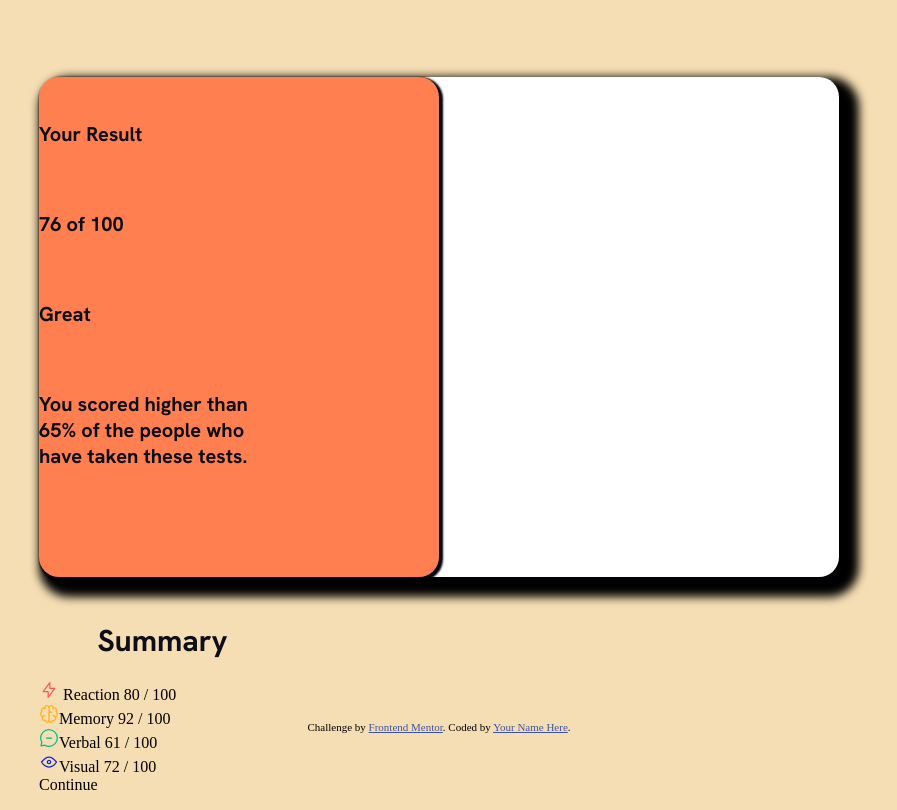
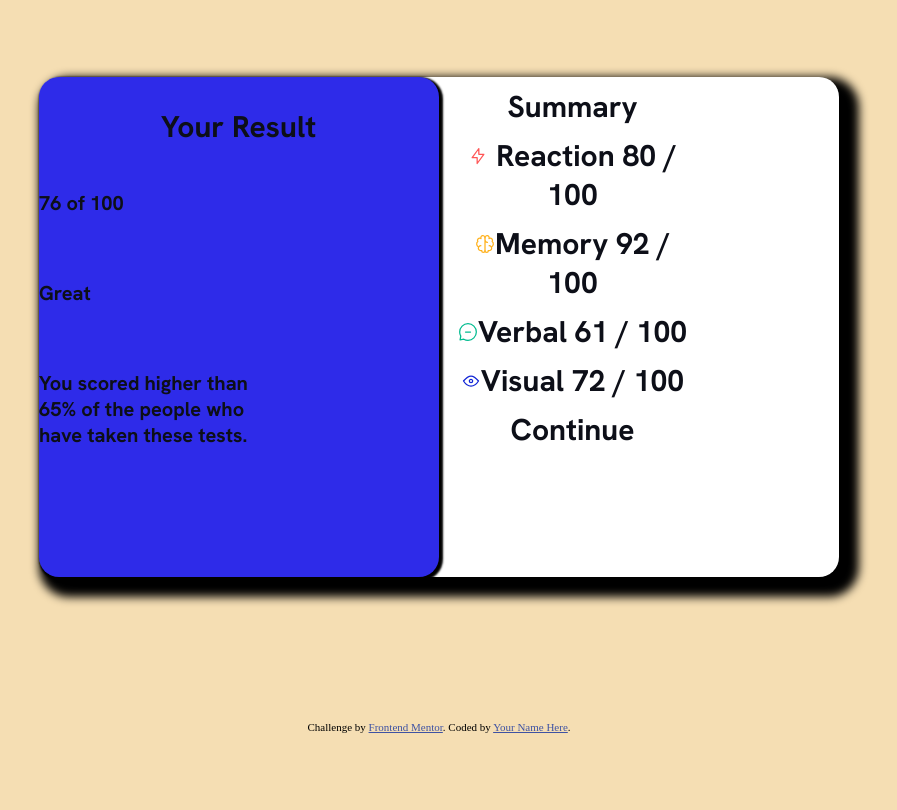
Before and after one commit to emamtz/results-summary-component-main, a plain HTML site: page index.html in a window 1280 px wide. Shown: the whole page, without its empty margins (206-1103 px from the left). Drawn offline with Linux system fonts and the light colour scheme.

Commit message:
file update

```diff
--- a/summary.css
+++ b/summary.css
@@ -26,26 +26,25 @@ body {
     box-shadow: 10px 10px 10px 10px;
 }
 .marco1 {
+    position: relative;
     border-radius: 20px;
     height: 500px;
     width: 400px;
-    background: coral;
+    background: hsl(252, 100%, 67%);
+    background: hsl(241, 81%, 54%);
     box-shadow: 2px 2px 2px 2px;
 }
 .text1 {
+    padding: 30px 10px 0px 122px;
     font-family: "Hanken Grotesk", sans-serif;
     font-weight: 600;
-    font-size: 20px;
-    cursor: pointer;
-    padding: 44px 0px 20px 0px;
+    font-size: 30px;
     color: #0d0f18;
-    width: 247px;
 }
 .text2 {
     font-family: "Hanken Grotesk", sans-serif;
     font-weight: 600;
     font-size: 20px;
-    cursor: pointer;
     padding: 44px 0px 20px 0px;
     color: #0d0f18;
     width: 247px;
@@ -54,7 +53,6 @@ body {
     font-family: "Hanken Grotesk", sans-serif;
     font-weight: 600;
     font-size: 20px;
-    cursor: pointer;
     padding: 44px 0px 20px 0px;
     color: #0d0f18;
     width: 247px;
@@ -63,18 +61,63 @@ body {
     font-family: "Hanken Grotesk", sans-serif;
     font-weight: 600;
     font-size: 20px;
-    cursor: pointer;
     padding: 44px 0px 20px 0px;
     color: #0d0f18;
     width: 247px;
 }
 .text5 {
+    margin-top: -500px;
+    padding: 10px 0px 0px 410px;
+    text-align: center;
+    font-family: "Hanken Grotesk", sans-serif;
+    font-weight: 600;
+    font-size: 30px;
+    color: #0d0f18;
+    width: 247px;
+}
+.text6 {
+    padding: 10px 0px 0px 410px;
+    text-align: center;
+    font-family: "Hanken Grotesk", sans-serif;
+    font-weight: 600;
+    font-size: 30px;
+    color: #0d0f18;
+    width: 247px;
+}
+.text7 {
+    padding: 10px 0px 0px 410px;
+    text-align: center;
+    font-family: "Hanken Grotesk", sans-serif;
+    font-weight: 600;
+    font-size: 30px;
+    color: #0d0f18;
+    width: 247px;
+}
+.text8 {
+    padding: 10px 0px 0px 410px;
+    text-align: center;
+    font-family: "Hanken Grotesk", sans-serif;
+    font-weight: 600;
+    font-size: 30px;
+    color: #0d0f18;
+    width: 247px;
+}
+.text9 {
+    padding: 10px 0px 0px 410px;
+    text-align: center;
+    font-family: "Hanken Grotesk", sans-serif;
+    font-weight: 600;
+    font-size: 30px;
+    color: #0d0f18;
+    width: 247px;
+}
+.text10 {
+    padding: 10px 0px 0px 410px;
     text-align: center;
     font-family: "Hanken Grotesk", sans-serif;
     font-weight: 600;
     font-size: 30px;
     cursor: pointer;
-    padding: 44px 0px 20px 0px;
     color: #0d0f18;
     width: 247px;
 }
```
